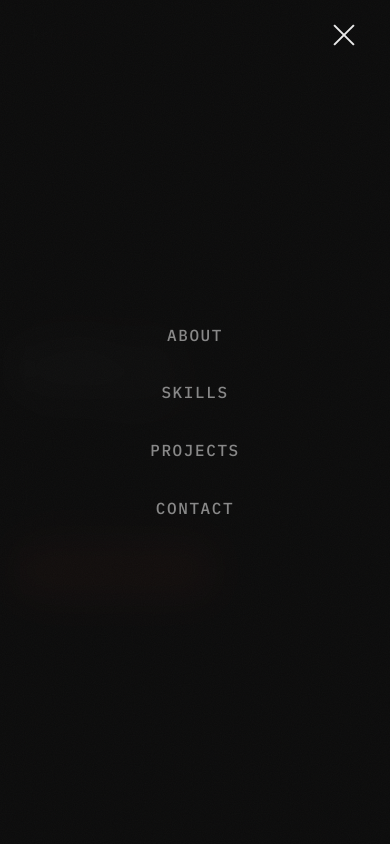
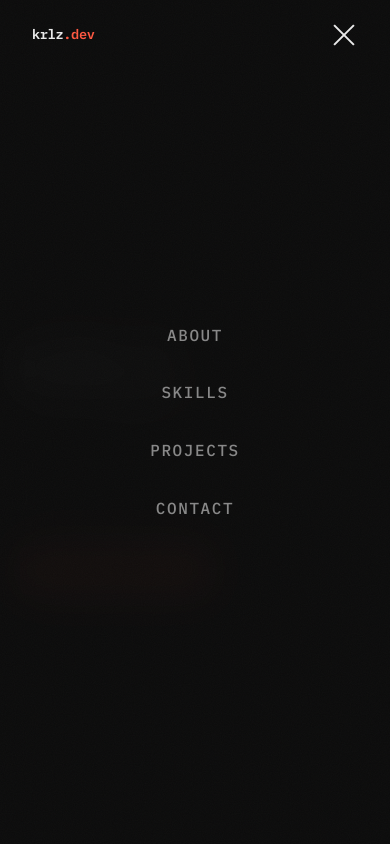
Before and after one commit to krlz-dev/krlz, a Next.js app: page / in a window 390 px wide. Both pictures are taken after a click on the button "Toggle menu". Shown: the top 844 px of the page. Built offline with nearby package versions, Linux system fonts and the light colour scheme.

Commit message:
menu fix

```diff
--- a/src/components/layout/Navbar.tsx
+++ b/src/components/layout/Navbar.tsx
@@ -21,6 +21,7 @@ export default function Navbar() {
   }, []);
 
   return (
+    <>
       <nav
         className={`fixed top-0 left-0 right-0 z-1000 px-8 py-6 flex justify-between items-center transition-all duration-400 ${
           scrolled
@@ -57,11 +58,25 @@ export default function Navbar() {
           />
         </button>
 
+        <ul className="flex gap-10 list-none max-md:hidden">
+          {links.map((link) => (
+            <li key={link.href}>
+              <Link
+                href={link.href}
+                className="nav-link-underline relative font-mono text-[0.7rem] font-medium tracking-[0.1em] uppercase text-text-secondary no-underline transition-colors duration-300 hover:text-text-primary"
+              >
+                {link.label}
+              </Link>
+            </li>
+          ))}
+        </ul>
+      </nav>
+
       <ul
-        className={`flex gap-10 list-none max-md:fixed max-md:inset-0 max-md:bg-bg-primary/97 max-md:backdrop-blur-[20px] max-md:flex-col max-md:justify-center max-md:items-center max-md:gap-8 max-md:transition-opacity max-md:duration-300 ${
+        className={`md:hidden fixed inset-0 z-[999] bg-bg-primary/97 backdrop-blur-[20px] flex-col justify-center items-center gap-8 list-none transition-opacity duration-300 ${
           menuOpen
-            ? "max-md:opacity-100 max-md:pointer-events-auto"
-            : "max-md:opacity-0 max-md:pointer-events-none"
+            ? "flex opacity-100 pointer-events-auto"
+            : "hidden opacity-0 pointer-events-none"
         }`}
       >
         {links.map((link) => (
@@ -69,13 +84,13 @@ export default function Navbar() {
             <Link
               href={link.href}
               onClick={() => setMenuOpen(false)}
-              className="nav-link-underline relative font-mono text-[0.7rem] font-medium tracking-[0.1em] uppercase text-text-secondary no-underline transition-colors duration-300 hover:text-text-primary max-md:text-base"
+              className="nav-link-underline relative font-mono text-base font-medium tracking-[0.1em] uppercase text-text-secondary no-underline transition-colors duration-300 hover:text-text-primary"
             >
               {link.label}
             </Link>
           </li>
         ))}
       </ul>
-    </nav>
+    </>
   );
 }
```
Lines whose indentation alone changed are shown as unchanged.
